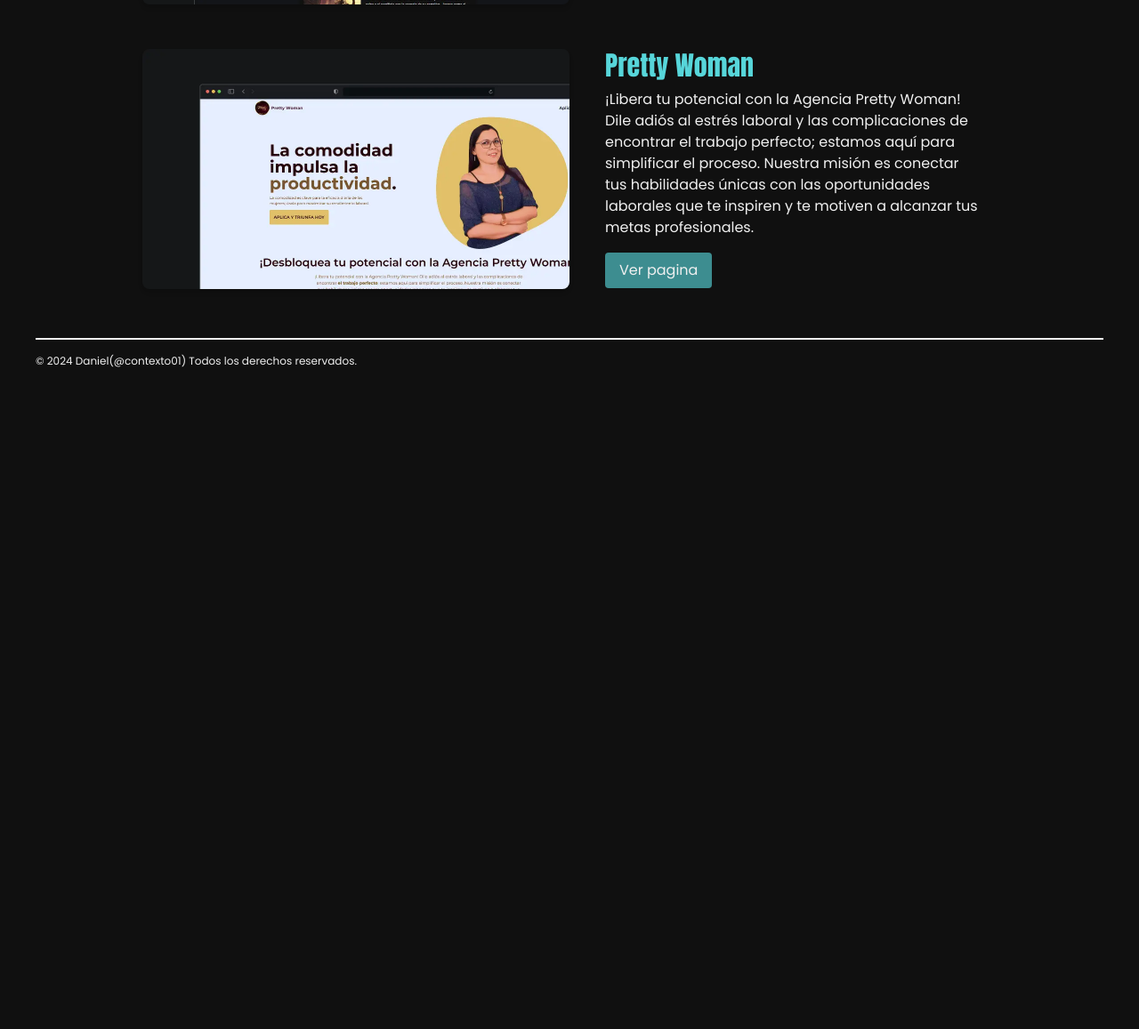
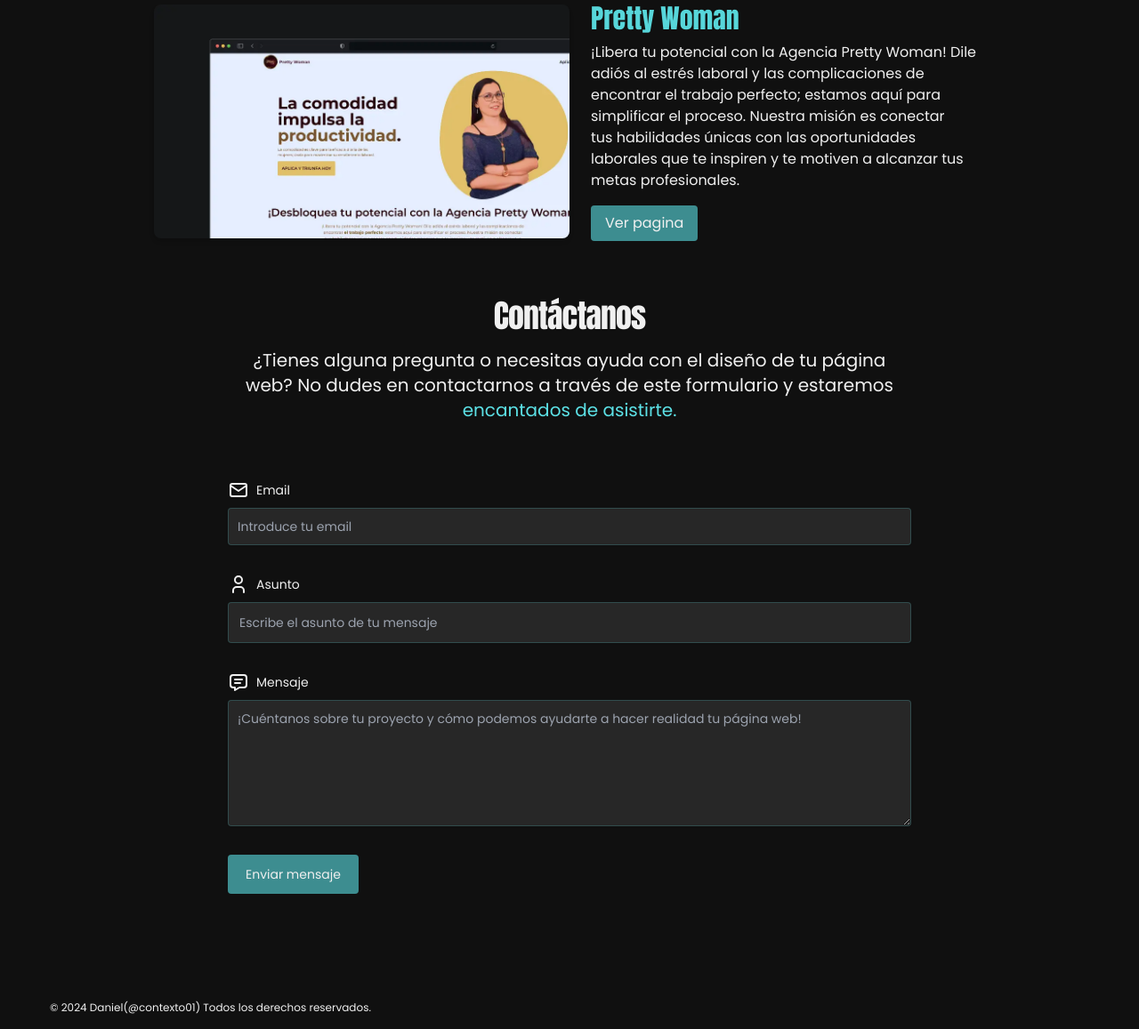
Before and after one commit to contexto01/Desarrollo-Digital, an Astro site: page / in a window 1280 px wide. Shown: the part 1330-2487 px from the top of the page at 89% size. Before the commit the page ends 1760 px from the top, so only its background shows below. Built offline with nearby package versions, Linux system fonts and the light colour scheme; Astro itself is replaced by a stand-in of ours.

Commit message:
Add Contact

```diff
--- /dev/null
+++ b/src/components/ContactForm.astro
@@ -0,0 +1,74 @@
+---
+import Email from './icons/Email.astro'
+import User from './icons/User.astro'
+import Message from './icons/Message.astro'
+---
+
+<section id="Contacto">
+  <div class="py-8 lg:py-16 mx-auto max-w-screen-md">
+    <h2 class="mb-4 text-4xl tracking-tight text-center text-gray-900 dark:text-white">
+      Contáctanos
+    </h2>
+    <p
+      class="mb-8 lg:mb-16 font-light text-center text-gray-500 dark:text-gray-400 sm:text-xl"
+    >
+      <b>¿Tienes alguna pregunta o necesitas ayuda con el diseño de tu página web?</b> No dudes
+      en contactarnos a través de este formulario y estaremos <span
+        class="-text-color-tertiary">encantados de asistirte.</span
+      >
+    </p>
+    <form action="#" class="space-y-8">
+      <div>
+        <label
+          for="email"
+          class="flex gap-x-2 items-center mb-2 text-sm font-medium -text-color-secondary dark:text-gray-300"
+        >
+          <Email class="-text-color-tertiary" /> Email</label
+        >
+        <input
+          type="email"
+          id="email"
+          class="shadow-sm -bg-color-secondary -text-color-secondary border -border-color-tertiary border-opacity-20 bg-opacity-10 text-gray-900 text-sm rounded focus:ring-primary-500 focus:border-primary-500 block w-full p-2.5 dark:bg-gray-700 dark:border-gray-600 dark:placeholder-gray-400 dark:text-white dark:focus:ring-primary-500 dark:focus:border-primary-500 dark:shadow-sm-light"
+          placeholder="Introduce tu email"
+          required
+        />
+      </div>
+      <div>
+        <label
+          for="subject"
+          class="flex gap-x-2 items-center mb-2 text-sm font-medium text-gray-900 dark:text-gray-300"
+        >
+          <User class="-text-color-tertiary" /> Asunto
+        </label>
+        <input
+          type="text"
+          id="subject"
+          class="block p-3 w-full text-sm -bg-color-secondary -text-color-secondary -border-color-tertiary border-opacity-20 bg-opacity-10 rounded border border-gray-300 shadow-sm focus:ring-primary-500 focus:border-primary-500 dark:bg-gray-700 dark:border-gray-600 dark:placeholder-gray-400 dark:text-white dark:focus:ring-primary-500 dark:focus:border-primary-500 dark:shadow-sm-light"
+          placeholder="Escribe el asunto de tu mensaje"
+          required
+        />
+      </div>
+      <div class="sm:col-span-2">
+        <label
+          for="message"
+          class="flex gap-x-2 items-center mb-2 text-sm font-medium text-gray-900 dark:text-gray-400"
+        >
+          <Message class="-text-color-tertiary" /> Mensaje</label
+        >
+        <textarea
+          id="message"
+          rows="6"
+          class="block p-2.5 w-full text-sm -bg-color-secondary -text-color-secondary -border-color-tertiary border-opacity-20 bg-opacity-10 rounded shadow-sm border border-gray-300 focus:ring-primary-500 focus:border-primary-500 dark:bg-gray-700 dark:border-gray-600 dark:placeholder-gray-400 dark:text-white dark:focus:ring-primary-500 dark:focus:border-primary-500"
+          placeholder="¡Cuéntanos sobre tu proyecto y cómo podemos ayudarte a hacer realidad tu página web!"
+        ></textarea>
+      </div>
+      <button
+        type="submit"
+        class="py-3 px-5 text-sm font-medium text-center text-white rounded -bg-color-tertiary bg-opacity-60 sm:w-fit hover:-bg-color-secondary
+        hover:-text-color-primary transition-colors
+         focus:ring-4 focus:outline-none focus:ring-primary-300 dark:bg-primary-600 dark:hover:bg-primary-700 dark:focus:ring-primary-800"
+        >Enviar mensaje</button
+      >
+    </form>
+  </div>
+</section>
--- a/src/components/Footer.astro
+++ b/src/components/Footer.astro
@@ -3,7 +3,7 @@ const currentYear = new Date().getFullYear()
 ---
 
 <footer
-  class="-text-color-secondary border-t-2 -border-color-secondary py-4 gap-y-2 text-xs text-pretty flex justify-between flex-wrap text-neutral-700 mt-10"
+  class="-text-color-secondary py-4 gap-y-2 text-xs text-pretty flex justify-between flex-wrap text-neutral-700 mt-10"
 >
   <span class="mr-4">
     © {currentYear}
--- a/src/components/Header.astro
+++ b/src/components/Header.astro
@@ -1,31 +1,33 @@
 ---
-
+const LINKS = [
+  { href: '/#Servicios', text: 'Servicios' },
+  { href: '/#Projectos', text: 'Projectos' },
+  { href: '/#Contacto', text: 'Contacto' }
+]
 ---
 
 <header class="-bg-color-primary flex justify-center p-4">
   <nav class="container flex justify-center w-full">
     <ul class="flex space-x-4">
-      <li>
+      <!-- <li>
         <a
           href="/"
           class="-text-color-secondary hover:-text-color-tertiary hover:border-b-2 hover:-border-b-color-tertiary transition-all"
-          >Inicio</a
+          >Servicios</a
         >
-      </li>
-      <li>
-        <a
-          href="/acerca-de"
-          class="-text-color-secondary hover:-text-color-tertiary hover:border-b-2 hover:-border-b-color-tertiary transition-all"
-          >Acerca de</a
-        >
-      </li>
-      <li>
-        <a
-          href="/contacto"
-          class="-text-color-secondary hover:-text-color-tertiary hover:border-b-2 hover:-border-b-color-tertiary transition-all"
-          >Contacto</a
-        >
-      </li>
+      </li> -->
+      {
+        LINKS.map((link) => (
+          <li>
+            <a
+              href={link.href}
+              class="-text-color-secondary hover:-text-color-tertiary hover:border-b-2 hover:-border-b-color-tertiary transition-all"
+            >
+              {link.text}
+            </a>
+          </li>
+        ))
+      }
     </ul>
   </nav>
 </header>
--- a/src/components/Projects.astro
+++ b/src/components/Projects.astro
@@ -18,23 +18,25 @@ const projects = [
 ]
 ---
 
-<div class="space-y-8 mt-10 w-4/5 mx-auto">
+<section class="space-y-8 mt-10 w-4/5 mx-auto" id="Projectos">
+  <h2 class="text-center mt-12">Proyectos Destacados</h2>
   {
     projects.map((project) => (
       <div class="flex flex-col md:flex-row items-center">
         <img
           src={project.imageUrl}
           alt={project.title}
-          class="w-full md:w-1/2 h-auto object-cover rounded-lg shadow-md min-w-[50%]"
+          class="w-full md:w-1/2 min-h-40 h-auto object-cover rounded-lg shadow-md min-w-[50%]"
         />
-        <div class="md:ml-6 mt-4 md:mt-0 flex flex-col justify-center items-start text-primary p-4 rounded-lg">
+        <div class="md:ml-6 mt-8 md:mt-0 flex flex-col justify-center items-start text-primary rounded-lg">
           <h3 class="text-3xl text-opacity-95 -text-color-tertiary font-medium mb-2">
             {project.title}
           </h3>
-          <p class="mb-4">{project.description}</p>
+          <p class="mb-4 text-pretty">{project.description}</p>
           <a
             href={project.pageUrl}
             class="bg-opacity-60 -bg-color-tertiary hover:-bg-color-secondary -text-color-secondary hover:-text-color-primary font-medium py-2 px-4 rounded transition-colors"
+            target="_blank"
           >
             Ver pagina
           </a>
@@ -42,4 +44,4 @@ const projects = [
       </div>
     ))
   }
-</div>
+</section>
--- a/src/components/Services.astro
+++ b/src/components/Services.astro
@@ -4,9 +4,9 @@ import Search from './icons/Search.astro'
 import World from './icons/World.astro'
 ---
 
-<section class="">
-  <div class="container px-4 mx-auto">
-    <h2 class="text-4xl font-medium text-center mb-12">Nuestros Servicios</h2>
+<section id="Servicios">
+  <div class="container mx-auto">
+    <h2 class="text-center mb-12">Nuestros Servicios</h2>
     <div class="grid md:grid-cols-3 gap-8">
       <div
         class="-bg-color-secondary border -border-color-tertiary border-opacity-20 bg-opacity-10 rounded p-6"
--- /dev/null
+++ b/src/components/icons/Email.astro
@@ -0,0 +1,16 @@
+<svg
+  class={Astro.props.class}
+  xmlns="http://www.w3.org/2000/svg"
+  width="24"
+  height="24"
+  viewBox="0 0 24 24"
+  fill="none"
+  stroke="currentColor"
+  stroke-width="2"
+  stroke-linecap="round"
+  stroke-linejoin="round"
+  class="icon icon-tabler icons-tabler-outline icon-tabler-mail"
+  ><path stroke="none" d="M0 0h24v24H0z" fill="none"></path><path
+    d="M3 7a2 2 0 0 1 2 -2h14a2 2 0 0 1 2 2v10a2 2 0 0 1 -2 2h-14a2 2 0 0 1 -2 -2v-10z"
+  ></path><path d="M3 7l9 6l9 -6"></path></svg
+>
--- /dev/null
+++ b/src/components/icons/Message.astro
@@ -0,0 +1,17 @@
+<svg
+  class={Astro.props.class}
+  xmlns="http://www.w3.org/2000/svg"
+  width="24"
+  height="24"
+  viewBox="0 0 24 24"
+  fill="none"
+  stroke="currentColor"
+  stroke-width="2"
+  stroke-linecap="round"
+  stroke-linejoin="round"
+  class="icon icon-tabler icons-tabler-outline icon-tabler-message"
+  ><path stroke="none" d="M0 0h24v24H0z" fill="none"></path><path d="M8 9h8"></path><path
+    d="M8 13h6"></path><path
+    d="M18 4a3 3 0 0 1 3 3v8a3 3 0 0 1 -3 3h-5l-5 3v-3h-2a3 3 0 0 1 -3 -3v-8a3 3 0 0 1 3 -3h12z"
+  ></path></svg
+>
--- /dev/null
+++ b/src/components/icons/User.astro
@@ -0,0 +1,16 @@
+<svg
+  class={Astro.props.class}
+  xmlns="http://www.w3.org/2000/svg"
+  width="24"
+  height="24"
+  viewBox="0 0 24 24"
+  fill="none"
+  stroke="currentColor"
+  stroke-width="2"
+  stroke-linecap="round"
+  stroke-linejoin="round"
+  class="icon icon-tabler icons-tabler-outline icon-tabler-user"
+  ><path stroke="none" d="M0 0h24v24H0z" fill="none"></path><path
+    d="M8 7a4 4 0 1 0 8 0a4 4 0 0 0 -8 0"></path><path
+    d="M6 21v-2a4 4 0 0 1 4 -4h4a4 4 0 0 1 4 4v2"></path></svg
+>
--- a/src/layouts/Layout.astro
+++ b/src/layouts/Layout.astro
@@ -26,7 +26,7 @@ const { title } = Astro.props
       name="keywords"
       content="soluciones digitales, páginas web, desarrollo web, impulsar negocio, contacto"
     />
-    <meta name="author" content="Tu Nombre o Empresa" />
+    <meta name="author" content="Desarrollo Digital" />
     <meta property="og:title" content={title} />
     <meta
       property="og:description"
@@ -34,14 +34,20 @@ const { title } = Astro.props
     />
     <meta property="og:type" content="website" />
     <meta property="og:url" content="https://desarrollodigital.netlify.app/" />
-    <meta property="og:image" content="/Desarrollo_Digital.png" />
+    <meta
+      property="og:image"
+      content="https://desarrollodigital.netlify.app/Desarrollo_Digital.png"
+    />
     <meta name="twitter:card" content="summary_large_image" />
     <meta name="twitter:title" content={title} />
     <meta
       name="twitter:description"
       content="Una página que te brinda soluciones digitales por medio de páginas web. Contáctanos para obtener una página web y así impulsar tu negocio."
     />
-    <meta name="twitter:image" content="/Desarrollo_Digital.png" />
+    <meta
+      name="twitter:image"
+      content="https://desarrollodigital.netlify.app/Desarrollo_Digital.png"
+    />
     <title>{title}</title>
   </head>
   <body>
@@ -56,6 +62,13 @@ const { title } = Astro.props
     h2,
     h3 {
       font-family: 'Anton', sans-serif;
+    }
+
+    h2,
+    h3 {
+      font-size: 2.25rem /* 36px */;
+      line-height: 2.5rem /* 40px */;
+      font-weight: 500;
     }
 
     body::-webkit-scrollbar {
@@ -76,7 +89,9 @@ const { title } = Astro.props
       max-width: 1200px;
       margin: 0 auto;
       @apply -text-color-secondary;
+      padding: 0 1rem;
     }
+    scroll-behavior: smooth;
     @apply -bg-color-primary;
   }
 </style>
--- a/src/pages/index.astro
+++ b/src/pages/index.astro
@@ -4,11 +4,12 @@ import Computer from '../components/icons/Computer.astro'
 import WebDesing from '../components/icons/WebDesing.astro'
 import Services from '../components/Services.astro'
 import Projects from '../components/Projects.astro'
+import ContactForm from '../components/ContactForm.astro'
 ---
 
 <Layout title="Desarrollo Digital">
   <main
-    class="flex justify-center gap-x-4 flex-col-reverse items-center sm:flex-row mb-10 sm:mb-0 px-4 xl:px-0"
+    class="flex justify-center gap-x-4 flex-col-reverse items-center sm:flex-row mb-10 sm:mb-0 xl:px-0"
   >
     <div class="flex flex-col justify-center items-center sm:items-start gap-y-4 max-w-lg">
       <h1
@@ -21,7 +22,7 @@ import Projects from '../components/Projects.astro'
         digital a la medida.
       </p>
       <a
-        class="p-4 text-xl font-medium w-fit rounded -bg-color-tertiary transition-colors hover:-bg-color-secondary hover:-text-color-primary bg-opacity-80"
+        class="p-4 text-xl font-medium w-fit rounded -bg-color-tertiary transition-colors hover:-bg-color-secondary hover:-text-color-primary bg-opacity-60"
         href="https://wa.me/573025173242"
         target="_blank"
       >
@@ -31,6 +32,6 @@ import Projects from '../components/Projects.astro'
     <WebDesing class="min-w-72 w-1/2 h-auto -text-color-primary" />
   </main>
   <Services />
-  <h2 class="text-4xl font-medium text-center mt-12">Proyectos Destacados</h2>
   <Projects />
+  <ContactForm />
 </Layout>
```
Also changed, not shown: README.md.
